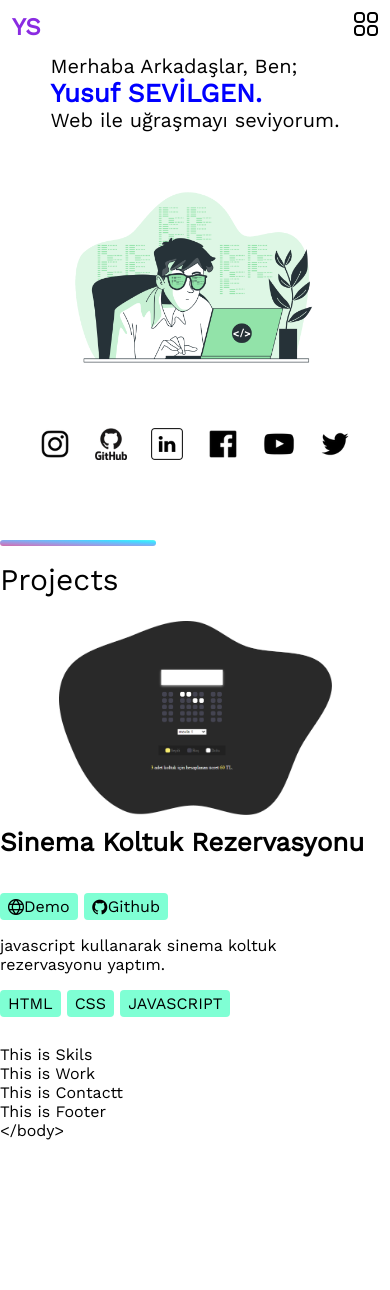
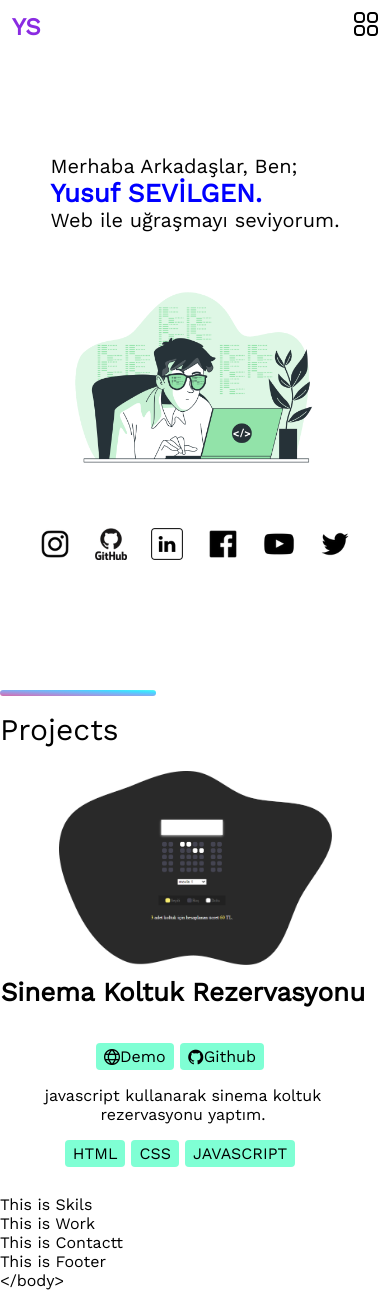
Before and after one commit to sevilgenysf/portfolioys, a React (Create React App) app: page / in a window 390 px wide. Before the commit the page ends 1140 px from the top, so only its background shows below. Built offline with nearby package versions, Linux system fonts and the light colour scheme.

Commit message:
size-config

```diff
--- a/src/components/body/about/about.css
+++ b/src/components/body/about/about.css
@@ -4,22 +4,22 @@
 
 .about-top {
     display: flex;
-    justify-content: space-evenly;
+    justify-content: space-between;
     align-items: center;
 }
 
 .picture {
-    height: 420px;
+    height: 520px;
 }
 
 .about-info {
-    font-size: 24px;
+    font-size: 40px;
 }
 
 .info-name {
     color: blue;
-    font-size: 32px;
-    font-weight: 600;
+    font-size: 48px;
+    font-weight: 800;
 }
 
 @media only screen and (max-width: 720px) {
@@ -34,10 +34,15 @@
     }
 
     .about-info {
+        margin-top: 100px;
         font-size: 20px;
     }
 
     .info-name {
         font-size: 26px;
     }
+
+    .social-contact {
+        margin-bottom: 50px;
+    }
 }
--- a/src/components/body/projects/project-card.css
+++ b/src/components/body/projects/project-card.css
@@ -1,7 +1,7 @@
 .project-card {
     flex: 1;
     display: flex;
-    justify-content: space-evenly;
+    justify-content: space-between;
     align-items: center;
     margin: 16px 0px;
     padding: 8px 0px;
@@ -80,6 +80,9 @@
     }
 
     .project-info {
+        display: flex;
+        justify-content: center;
+        align-items: center;
         margin-left: 0px;
         margin-top: 12px;
     }
@@ -87,4 +90,8 @@
     .project-tags {
         max-width: 100%;
     }
+
+    .p-about {
+        text-align: center;
+    }
 }
--- a/src/components/body/projects/project-card.js
+++ b/src/components/body/projects/project-card.js
@@ -21,7 +21,7 @@ function ProjectCard({ project }) {
                          </div>
                      </a>}
                 </div>
-                <p>{project.about}</p>
+                <p className="p-about">{project.about}</p>
                 <div className="project-tags">
                     {project.tags.map((tag) =>{
                         return(
```
